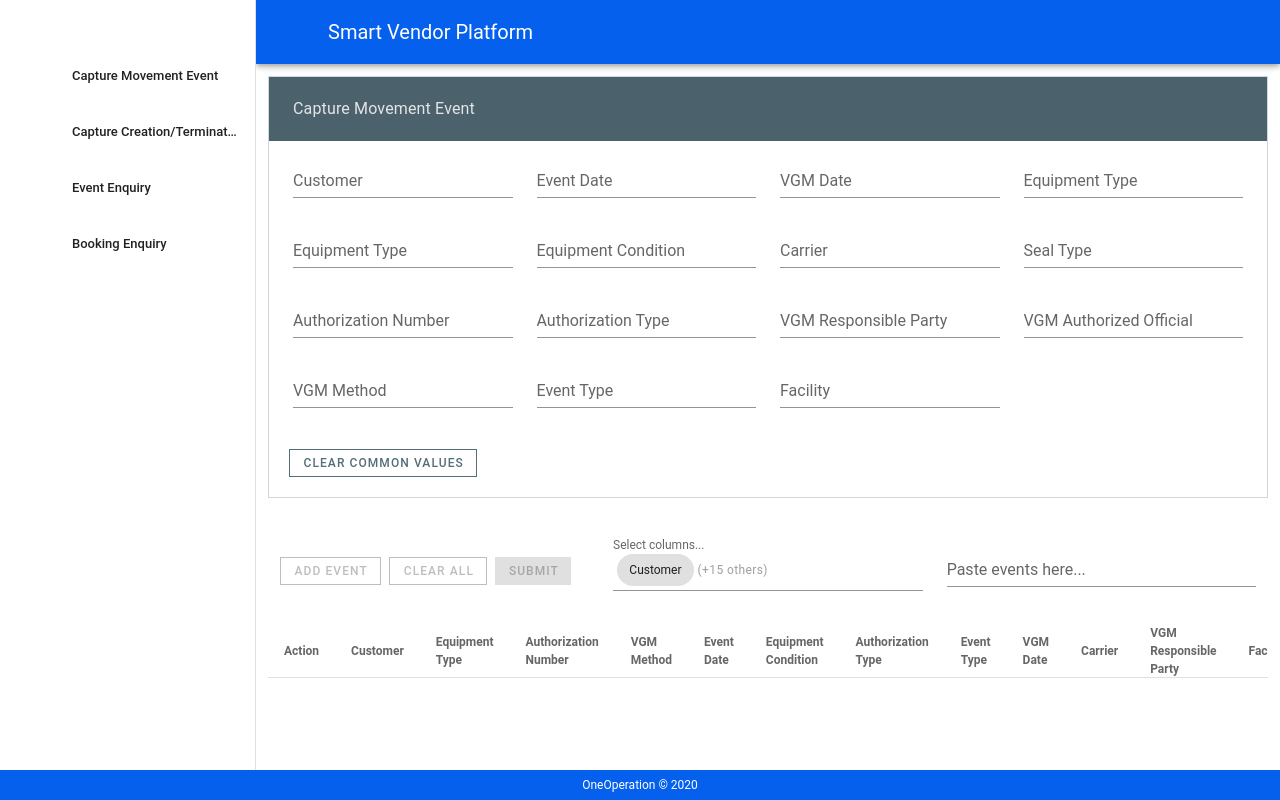
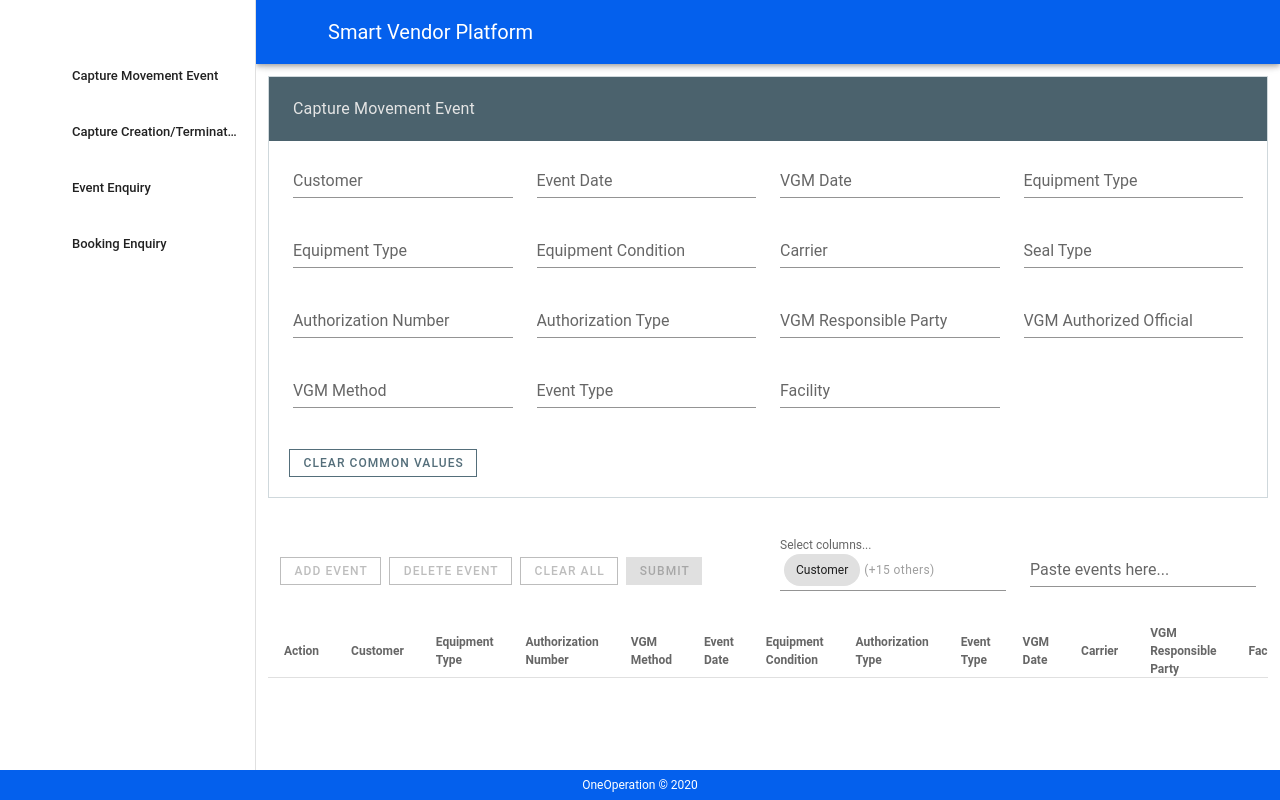
Before and after one commit to artieleartieleartiele/capture-event, a Vue app: page / in a window 1280 px wide. Built offline with nearby package versions, Linux system fonts and the light colour scheme; the HTML template or start-up script is replaced by a standard one.

Commit message:
Add multiple delete

```diff
--- a/src/components/CaptureMovementEventDetailItem.vue
+++ b/src/components/CaptureMovementEventDetailItem.vue
@@ -1,7 +1,7 @@
 <template>
   <div>
     <div>
-      <v-col cols="4" style="display: inline-block !important;">
+      <v-col cols="6" style="display: inline-block !important;">
         <v-btn
           @click="clickAddRows"
           :disabled="commonValues.length < 1"
@@ -11,6 +11,15 @@
           outlined
           color="teal lighten-1"
         >Add Event</v-btn>
+        <v-btn
+          @click="clickRemove"
+          :disabled="selected.length < 1"
+          class="mr-2"
+          small
+          tile
+          outlined
+          color="warning"
+        >Delete Event</v-btn>
         <v-btn
           @click="clickClearAll"
           :disabled="events.length < 1"
@@ -29,7 +38,7 @@
           color="primary"
         >Submit</v-btn>
       </v-col>
-      <v-col cols="4" style="display: inline-block !important;">
+      <v-col cols="3" style="display: inline-block !important;">
         <v-select
           :items="headersSelection"
           item-text="text"
@@ -49,8 +58,7 @@
           </template>
         </v-select>
       </v-col>
-
-      <v-col cols="4" style="display: inline-block !important;">
+      <v-col cols="3" style="display: inline-block !important;">
         <v-text-field
           label="Paste events here..."
           id="contentPasted"
@@ -60,7 +68,6 @@
         ></v-text-field>
       </v-col>
     </div>
-    <!-- <p>{{columnSelected}}</p> -->
     <v-simple-table dense fixed-header>
       <template v-slot:default>
         <thead>
@@ -86,7 +93,7 @@
         <tbody>
           <tr v-for="(event) of events" :key="event.dumbKey">
             <td>
-              <v-icon @click="clickDeleteItem(event.dumbKey)" color="error">mdi-delete</v-icon>
+              <v-checkbox v-model="selected" :value="`${event.dumbKey}`"></v-checkbox>
             </td>
 
             <td @click="setToEditing(`customer-${event.dumbKey}`)" v-show="headers[1].display">
@@ -442,7 +449,6 @@ export default {
           h.display = false;
         }
       });
-      console.log(this.columnSelected);
     }
   },
   data() {
--- a/src/store/modules/movementEvents.js
+++ b/src/store/modules/movementEvents.js
@@ -97,13 +97,9 @@ const actions = {
     if (checked.length < 1) return;
 
     let poolDumbKeys = [];
-    let checkedDumbKeys = [];
-
     Object.values(state.events).map((v) => poolDumbKeys.push(v.dumbKey));
-    Object.values(checked).map((v) => checkedDumbKeys.push(v.dumbKey));
-    const results = poolDumbKeys.filter((key1) => !checkedDumbKeys.some((key2) => key1 === key2));
+    const results = poolDumbKeys.filter((key1) => !checked.some((key2) => key1 == key2));
     let events = state.events.filter((event) => results.includes(event.dumbKey));
-
     commit("REMOVE_ROWS", events);
   },
   removeItem({ commit }, id) {
```
